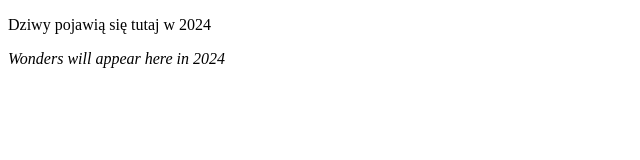
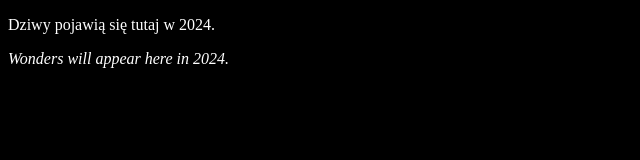
Before and after one commit to Zachwyt/zachw.yt, a plain HTML site: page index.html in a window 1280 px wide. Shown: the whole page, without its empty margins (0-640 px from the left). Drawn offline with Linux system fonts and the light colour scheme.

Commit message:
--no-amend

```diff
--- a/index.html
+++ b/index.html
@@ -4,11 +4,11 @@
     <title></title>
     <meta charset="UTF-8">
     <meta name="viewport" content="width=device-width, initial-scale=1">
-    <!-- <link href="css/style.css" rel="stylesheet"> -->
+    <link href="style.css" rel="stylesheet">
   </head>
   <body>
-    <p>Dziwy pojawią się tutaj w 2024<p>
+    <p>Dziwy pojawią się tutaj w 2024.<p>
 
-    <p><i>Wonders will appear here in 2024</i></p>
+    <p><i>Wonders will appear here in 2024.</i></p>
   </body>
 </html>
--- /dev/null
+++ b/style.css
@@ -0,0 +1,4 @@
+html {
+  background-color: black;
+  color: white;
+}
```
